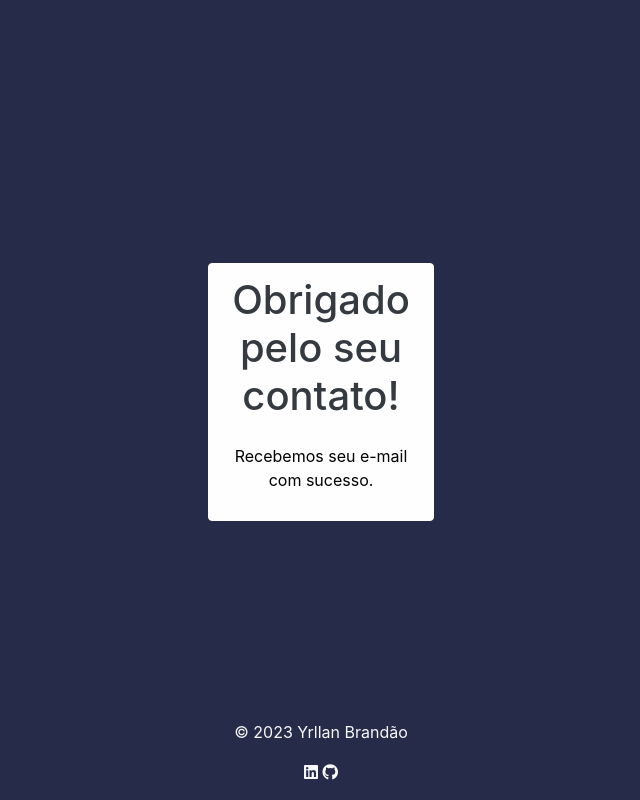
After one commit to YrllanBrandao/form-submitter, a PHP site: page /App/Views/index/thanks.php in a window 1280 px wide. The commit adds this page. Shown: the whole page, without its empty margins (319-959 px from the left). Run offline with PHP 8.4, Linux system fonts and the light colour scheme.

Commit message:
feat: thanks page

```diff
--- a/App/Controllers/IndexController.php
+++ b/App/Controllers/IndexController.php
@@ -26,6 +26,9 @@
         }
         public function Index(){
             $this -> render('index');
+        }
+        public function renderThanks(){
+            $this -> render("thanks");
         }
         private function hasAValidTarget($target){
 
--- a/App/Routes/IndexRoute.php
+++ b/App/Routes/IndexRoute.php
@@ -42,11 +42,6 @@
                 'controller' => 'indexController',
                 'action' => 'renderThanks'
             ];
-            $routes['debug'] = [
-                'route' => '/debug',
-                'controller' => 'indexController',
-                'action' => 'debug'
-            ];
 
 
             $this -> routes = $routes;
--- /dev/null
+++ b/App/Views/index/thanks.php
@@ -0,0 +1,39 @@
+<!DOCTYPE html>
+<html>
+<head>
+    <meta charset="UTF-8">
+    <title>E-mail Enviado com Sucesso</title>
+    <link rel="stylesheet" href="https://maxcdn.bootstrapcdn.com/bootstrap/4.5.2/css/bootstrap.min.css">
+    <link href="https://cdnjs.cloudflare.com/ajax/libs/font-awesome/6.0.0-beta3/css/all.min.css" rel="stylesheet">
+    <link rel="stylesheet" href="./css/thanks.css">
+</head>
+<body>
+
+<div class="container container-main d-flex align-items-center justify-content-center">
+    <div class="row justify-content-center thanks-card">
+        <div class="col-md-6">
+            <div class="alert alert-light text-center">
+                <h1 class="mb-4 text-dark">Obrigado pelo seu contato!</h1>
+                <p class="text-black">Recebemos seu e-mail com sucesso.</p>
+            </div>
+        </div>
+    </div>
+    <footer class=" text-light text-center py-3 fixed-bottom">
+    <div class="container">
+        <p>&copy; <?php echo date("Y"); ?> Yrllan Brandão</p>
+        <div>
+            <a href="https://www.linkedin.com/in/yrllanbrandao/" target="_blank" class="text-light me-3">
+                <i class="fab fa-linkedin"></i>
+            </a>
+            <a href="https://github.com/YrllanBrandao" target="_blank" class="text-light">
+                <i class="fab fa-github"></i>
+            </a>
+        </div>
+    </div>
+</footer>
+</div>
+
+<script src="https://maxcdn.bootstrapcdn.com/bootstrap/4.5.2/js/bootstrap.min.js"></script>
+
+</body>
+</html>
--- /dev/null
+++ b/public/css/thanks.css
@@ -0,0 +1,19 @@
+*{
+    margin: 0;
+    padding: 0;
+    box-sizing: border-box;
+}
+
+.container-main{
+    height: 100vh;
+}
+body{
+    background: #252B48;
+}
+.text-black{
+    color: black;
+}
+
+.thanks-card{
+    width: 40vw;
+}
```
